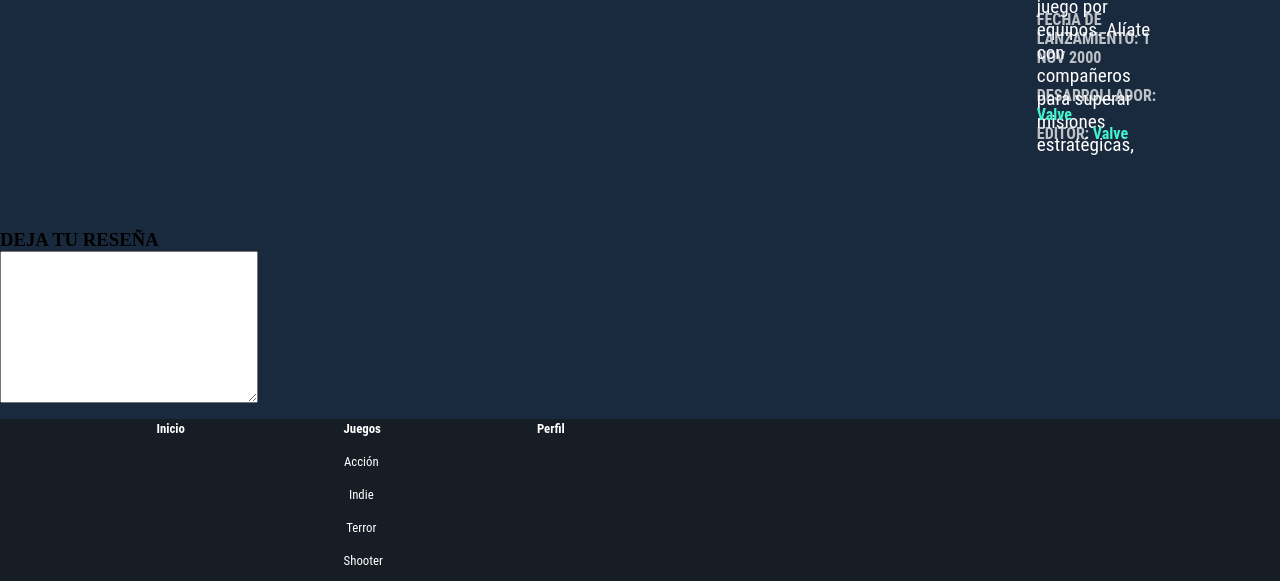
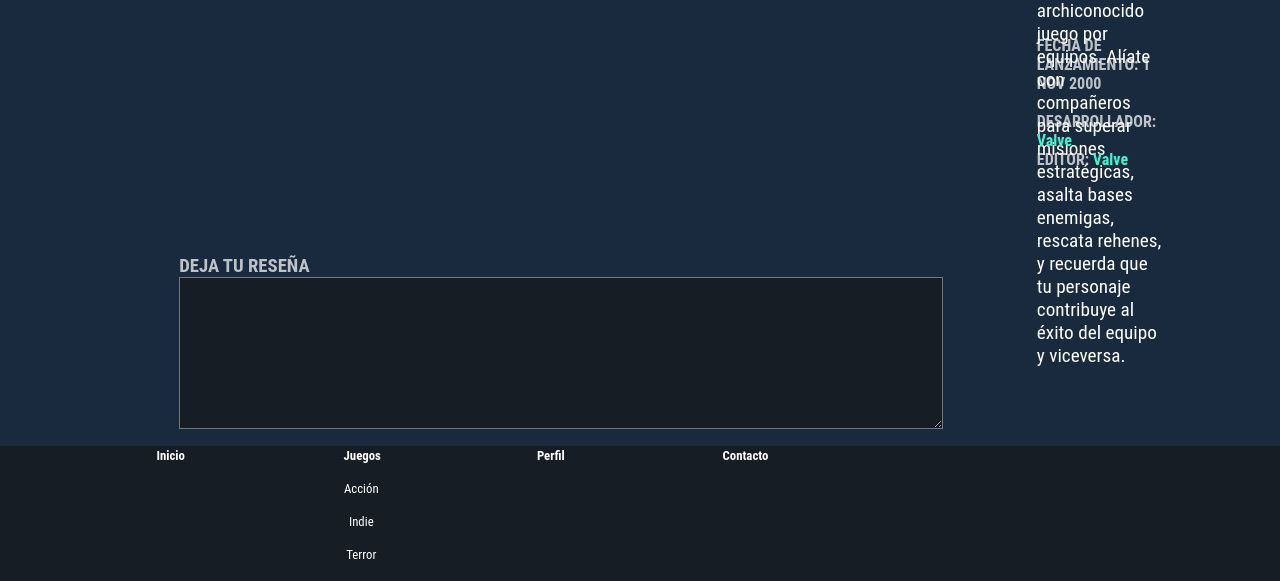
Before and after one commit to iv-na-su/Labo4-Proyecto, a PHP site: page /Counter_Old.php in a window 1280 px wide. Shown: the part 771-1352 px from the top of the page. Run offline with PHP 8.4, Linux system fonts and the light colour scheme.

Commit message:
Update estilo_santi.css

```diff
--- a/css/estilo_santi.css
+++ b/css/estilo_santi.css
@@ -380,8 +380,11 @@
 .titulos{
   font-size: 1.5rem;
   color: white;
-  margin-left: 5%;
-  margin-bottom: 5%;
+  margin-top: 5%;
+  margin-left: 8%;
+  margin-bottom: 2%;
+  color: rgba(255, 255, 255, 0.713);
+  font-family: 'Roboto Condensed', sans-serif;
 }
 
 .juegos {
@@ -427,11 +430,19 @@
   }
 
 .reseña{
-
-
-
+	width: 70%;
+	height: 30%;
+	font-size: 1rem;
+	color: rgba(255, 255, 255, 0.713);
+	font-family: 'Roboto Condensed', sans-serif;
+    margin-left: 14%;
 }
 
+.reseña textarea{
+	width: 85%;
+	height: 100%;
+	background-color: #171D25;
+}
 
 
 
```
